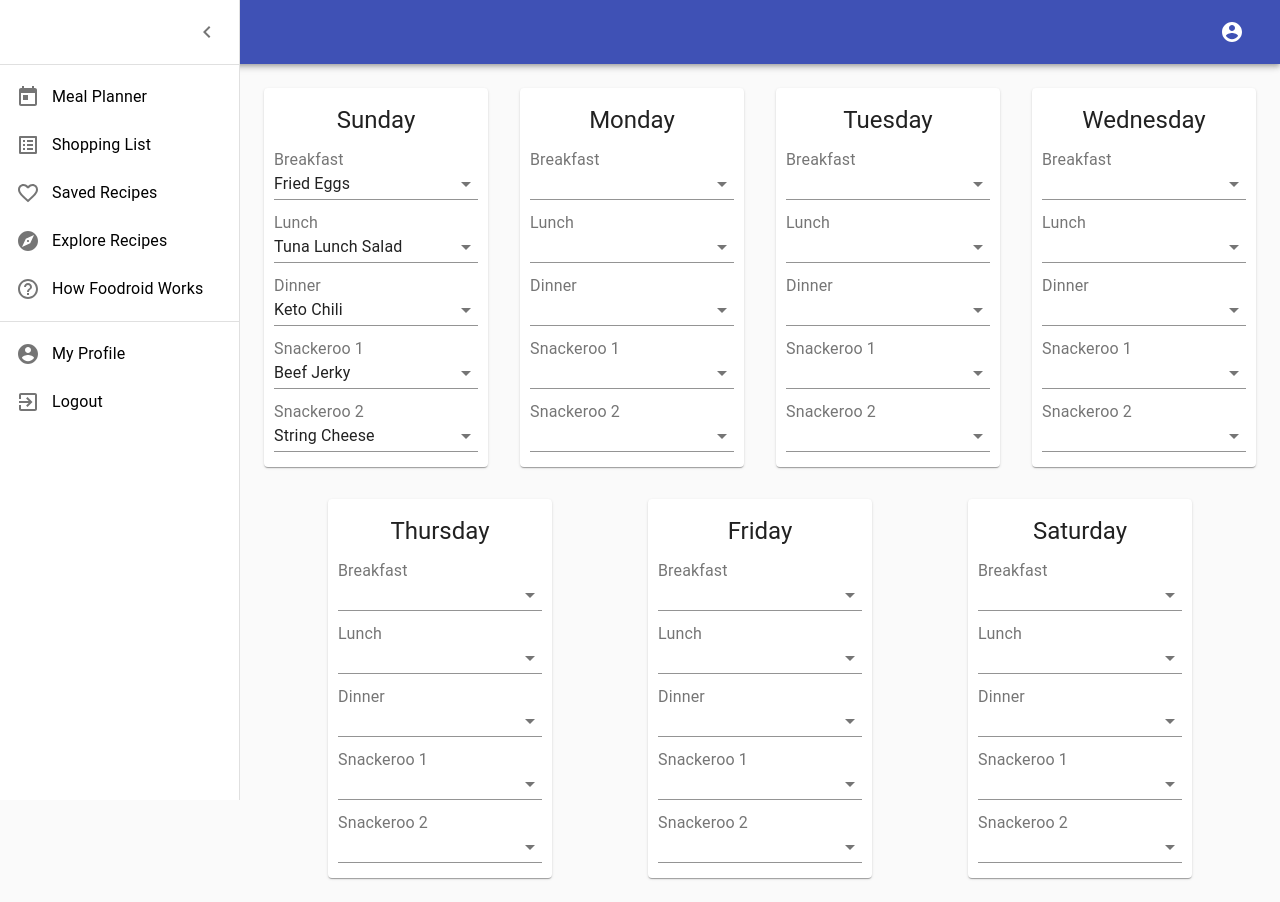
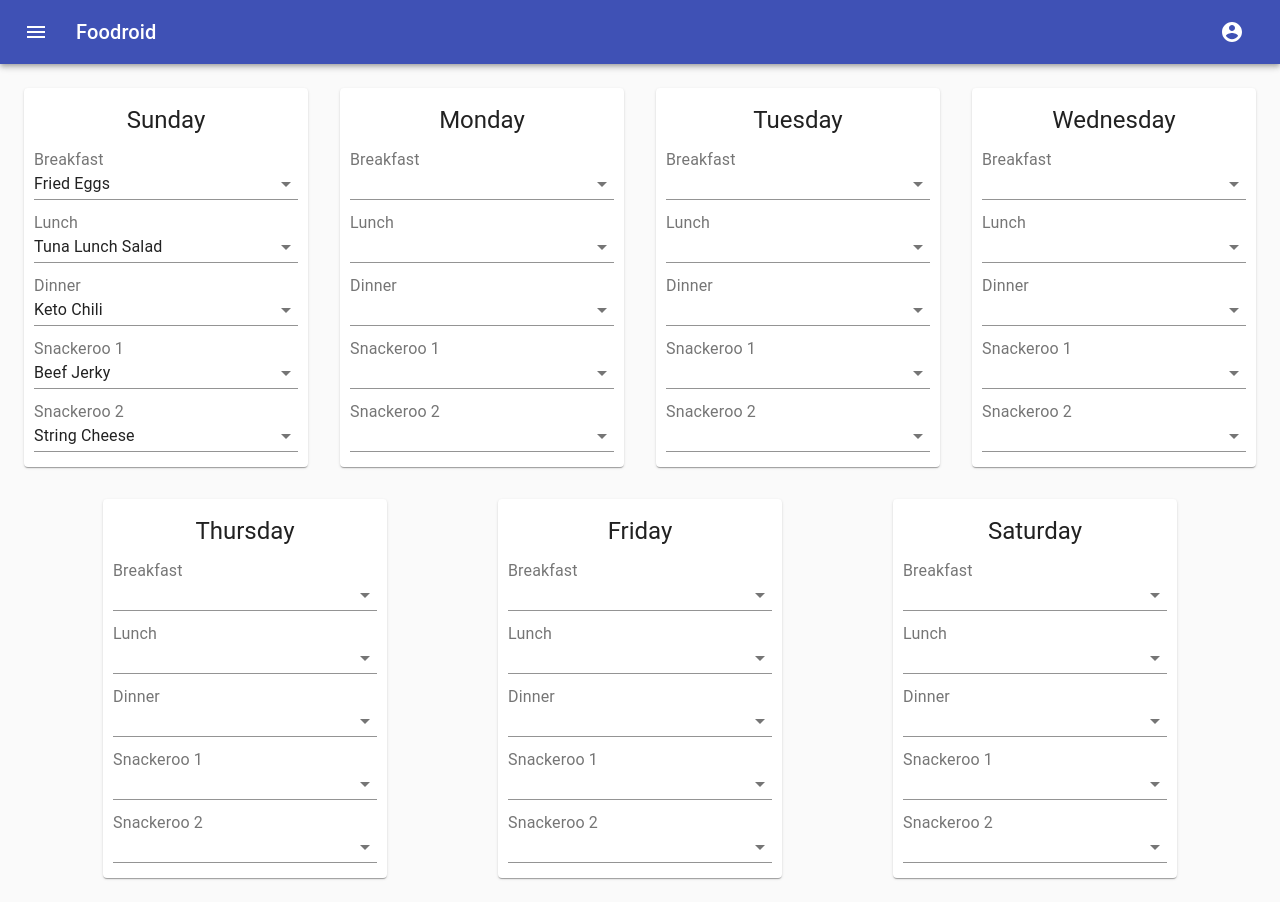
Before and after one commit to gage117/meal-planner, a React (Create React App) app in the folder client/: page / in a window 1280 px wide. Built offline with nearby package versions, Linux system fonts and the light colour scheme.

Commit message:
Made a couple of minor changes

```diff
--- a/client/src/App.js
+++ b/client/src/App.js
@@ -34,7 +34,7 @@ function App() {
   const classes = useStyles();
 
   // Drawer open/close state
-  const [open, setOpen] = useState(true);
+  const [open, setOpen] = useState(false);
 
   return (
       <Router>
--- a/client/src/components/DayCard/index.js
+++ b/client/src/components/DayCard/index.js
@@ -35,7 +35,6 @@ export default function DayCard({ day, meals }) {
         dispatch({type: "MODIFY_MEALS", payload: {day, whichMeal, mealName}});
     }
 
-    console.log(mealPlan)
 
     return (
         <Card className={classes.cardContainer}>
--- a/client/src/pages/ShoppingList/index.js
+++ b/client/src/pages/ShoppingList/index.js
@@ -63,7 +63,6 @@ export default function ShoppingList() {
     const { mealPlan, dispatch } = useContext(MealPlanContext);
     const classes = useStyles();
 
-    console.log(mealPlan);
     useEffect(() => {
         dispatch({type: "MODIFY_INGREDIENT_TOTALS", payload: reduceIngredients(mealPlan)})
     }, []);
```
